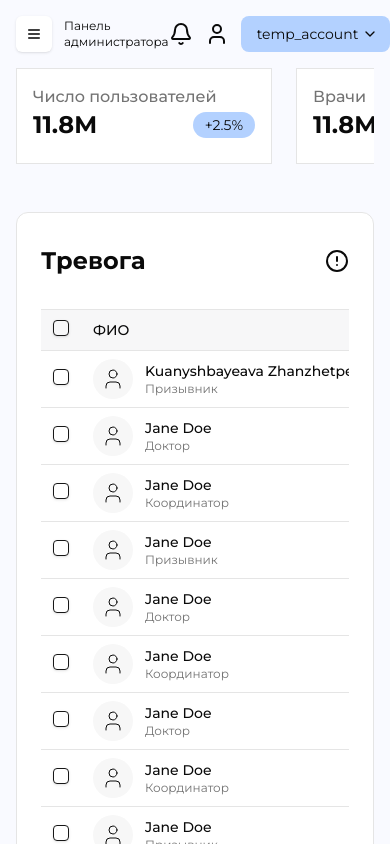
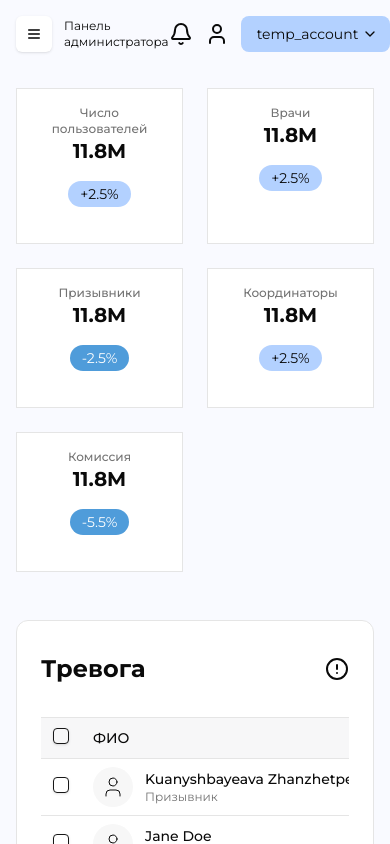
Before and after one commit to d1maash/emed-frontend, a Next.js app: page /admin in a window 390 px wide. Built offline with nearby package versions, Linux system fonts and the light colour scheme; no server answers.

Commit message:
fix: fixed adminInfoCard scroll behavior

```diff
--- a/app/(auth)/login/page.tsx
+++ b/app/(auth)/login/page.tsx
@@ -68,7 +68,7 @@ const Login = () => {
         </MyButton>
         <MyButton
           type="button"
-          className=" w-full"
+          className="w-full bg-[#FFC300] hover:bg-[#FFC300]/80"
           size="small"
           variant={"outline"}
           disabled={isSubmitting}
--- a/app/(dashboard)/admin/_components/AdminInfoCard.tsx
+++ b/app/(dashboard)/admin/_components/AdminInfoCard.tsx
@@ -14,12 +14,14 @@ const AdminInfoCard: React.FC<AdminInfoCardProps> = ({
   change,
 }) => {
   return (
-    <div className="flex flex-col p-4 pb-9 h-24 min-w-[256px] flex-shrink-0 border bg-white ">
-      <div className="text-base text-muted-foreground font-medium whitespace-nowrap">
-        {title}
+    <div className="flex flex-col p-4 pb-9  flex-shrink-0 border bg-white ">
+      <div className="text-xs sm:text-sm text-muted-foreground font-medium overflow-hidden">
+        <span className="block text-center sm:text-left sm:truncate">
+          {title}
+        </span>
       </div>
-      <div className="flex justify-between items-center gap-4">
-        <h4 className="text-2xl font-bold">{text}</h4>
+      <div className="flex flex-col sm:flex-row justify-between items-center gap-4">
+        <h4 className="text-xl sm:text-2xl font-bold">{text}</h4>
         <div
           className={cn(
             "py-[3px] px-3 text-sm rounded-full",
--- a/app/(dashboard)/admin/_components/AdminInfoCards.tsx
+++ b/app/(dashboard)/admin/_components/AdminInfoCards.tsx
@@ -6,7 +6,7 @@ interface AdminInfoCardsProps {
 }
 const AdminInfoCards: React.FC<AdminInfoCardsProps> = ({ cards }) => {
   return (
-    <div className="flex min-h-max gap-6 overflow-x-auto">
+    <div className="grid grid-cols-2 sm:grid-cols-2 md:grid-cols-3 lg:grid-cols-4 xl:grid-cols-5 min-h-max gap-6 overflow-x-hidden">
       {cards.map((card) => (
         <AdminInfoCard key={card.title} {...card} />
       ))}
--- a/app/(dashboard)/layout.tsx
+++ b/app/(dashboard)/layout.tsx
@@ -61,7 +61,7 @@ const DashboardLayout = ({ children }: { children: React.ReactNode }) => {
         <DashboardHeader>
           <BreadCrumbs />
         </DashboardHeader>
-        {children}
+        <div className="mt-5 sm:mt-0">{children}</div>
       </div>
     </div>
   );
```
